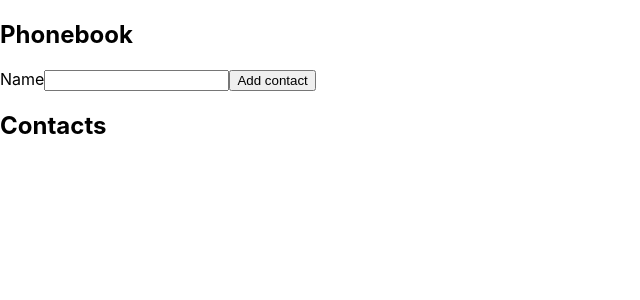
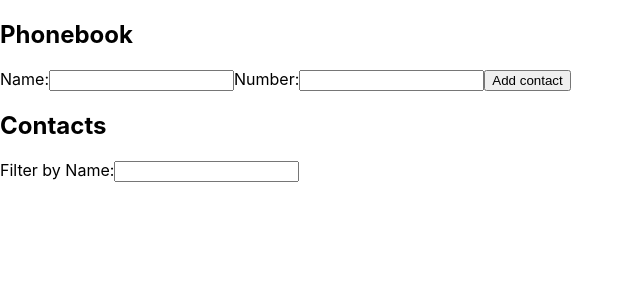
Before and after one commit to sshhsa/goit-react-hw-02-phonebook, a React (Create React App) app: page / in a window 1280 px wide. Shown: the top 300 px of the page, without its empty margins (0-640 px from the left). Built offline with nearby package versions, Linux system fonts and the light colour scheme.

Commit message:
big update

```diff
--- a/src/App.jsx
+++ b/src/App.jsx
@@ -1,21 +1,69 @@
 import React, {Component} from 'react';
 
-import PhoneBooks from './components/PhoneBooks';
+import Form from './components/Form/Form';
+import ContactsList from './components/ContactList/ContactList';
+import Filter from './components/Filter/Filter';
+import Chapter from 'components/Chapter/Chapter';
+
+import shortid from 'shortid';
+import css from './components/Style.module.css';
 
 class App extends Component {
-  state = {
+    state = {
     contacts: [],
-    name: ''
+    filter: ''
+  };
+
+  handleInputChange = evt => {
+    this.setState({
+      [evt.currentTarget.name]: evt.currentTarget.value,
+    });
+  };
+
+  handleOnSubmitForm = state => {
+    if (
+      this.state.contacts.find(
+        contact => contact.name.toLowerCase() === state.name.toLowerCase()
+      )
+    ) {
+      alert(`${state.name} is already in contacts!`);
+      return;
+    }
+    const contact = {
+      id: shortid.generate(),
+      name: state.name,
+      number: state.number,
+    };
+    this.setState(prevState => ({
+      contacts: [...prevState.contacts, contact],
+    }));
+  };
+
+  deleteEntries = evt => {
+    const idToDelete = evt.target.dataset.id;
+    this.setState(prevState => ({
+      contacts: prevState.contacts.filter(contact => contact.id !== idToDelete),
+    }));
   };
 
   render() {
-  const { contacts, name } = this.state;
-
+    const { contacts, filter } = this.state;
+    const filteredContacts = contacts.filter(contact =>
+      contact.name.toLowerCase().includes(filter.toLowerCase())
+    );
     return (
-      <div>
-        <PhoneBooks contacts={contacts} name={name} />
+      <div className={css.phoneBook}>
+            <Chapter chapter={'Phonebook'}></Chapter>
+            <Form formSubmit={this.handleOnSubmitForm} />
+                <Chapter chapter={'Contacts'}></Chapter>
+                <Filter text={filter} onChange={this.handleInputChange} />
+                <ContactsList
+                    contacts={filteredContacts}
+                    onDelete={this.deleteEntries}
+                />
       </div>
     );
   }
 }
+
 export default App;
--- /dev/null
+++ b/src/components/Chapter/Chapter.jsx
@@ -0,0 +1,7 @@
+const Chapter = ({ chapter }) => {
+  return (
+      <h2>{chapter}</h2>
+  );
+};
+
+export default Chapter;
--- /dev/null
+++ b/src/components/ContactList/ContactList.jsx
@@ -0,0 +1,16 @@
+const ContactsList = ({ contacts, onDelete }) => {
+  return (
+    <ul>
+      {contacts.map(contact => (
+        <li key={contact.id}>
+          {contact.name} - {contact.number}
+          <button type="button" data-id={contact.id} onClick={onDelete}>
+            Delete
+          </button>
+        </li>
+      ))}
+    </ul>
+  );
+};
+
+export default ContactsList;
--- /dev/null
+++ b/src/components/Filter/Filter.jsx
@@ -0,0 +1,18 @@
+const Filter = ({ text, onChange }) => {
+  return (
+    <label>
+      Filter by Name:
+      <input
+        type="text"
+        name="filter"
+        pattern="^[a-zA-Zа-яА-Я]+(([' -][a-zA-Zа-яА-Я ])?[a-zA-Zа-яА-Я]*)*$"
+        title="Name may contain only letters, apostrophe, dash and spaces. For example Adrian, Jacob Mercer, Charles de Batz de Castelmore d'Artagnan"
+        required
+        value={text}
+        onChange={onChange}
+      />
+    </label>
+  );
+};
+
+export default Filter;
--- /dev/null
+++ b/src/components/Form/Form.jsx
@@ -0,0 +1,64 @@
+import { Component } from 'react';
+
+import css from '../Style.module.css';
+
+class Form extends Component {
+  state = {
+    name: '',
+    number: '',
+  };
+
+  handleInputChange = evt => {
+    this.setState({
+      [evt.target.name]: evt.target.value,
+    });
+  };
+
+  handleOnSubmitForm = event => {
+    event.preventDefault();
+    this.props.formSubmit(this.state);
+    this.resetForm();
+  };
+
+  resetForm = () => {
+    this.setState({
+      name: '',
+      number: '',
+    });
+  };
+
+  render() {
+    const { name, number } = this.state;
+    return (
+      <form className={css.formSubmit} onSubmit={this.handleOnSubmitForm}>
+        <label>
+          Name:
+          <input
+            type="text"
+            name="name"
+            pattern="^[a-zA-Zа-яА-Я]+(([' -][a-zA-Zа-яА-Я ])?[a-zA-Zа-яА-Я]*)*$"
+            title="Name may contain only letters, apostrophe, dash and spaces. For example Adrian, Jacob Mercer, Charles de Batz de Castelmore d'Artagnan"
+            required
+            value={name}
+            onChange={this.handleInputChange}
+          />
+        </label>
+        <label>
+          Number:
+          <input
+            type="tel"
+            name="number"
+            pattern="\+?\d{1,4}?[-.\s]?\(?\d{1,3}?\)?[-.\s]?\d{1,4}[-.\s]?\d{1,4}[-.\s]?\d{1,9}"
+            title="Phone number must be digits and can contain spaces, dashes, parentheses and can start with +"
+            required
+            value={number}
+            onChange={this.handleInputChange}
+          />
+        </label>
+        <button type="submit">Add contact</button>
+      </form>
+    );
+  }
+}
+
+export default Form;
--- a/src/components/PhoneBooks.jsx
+++ /dev/null
@@ -1,76 +0,0 @@
-import React, { Component } from 'react';
-
-import css from './PhoneBooks.module.css';
-import shortid from 'shortid';
-
-class PhoneBooks extends Component {
-  constructor(props) {
-    super(props);
-    this.state = {
-      name: '',
-      contactList: []
-    };
-  }
-
-  handleInputChange = event => {
-    this.setState({
-      name: event.currentTarget.value
-    });
-  }
-
-  handleOnSubmitForm = event => {
-    event.preventDefault();
-
-    const { name } = this.state;
-    const newContact = {
-      id: shortid.generate(),
-      name: name
-    };
-
-    this.setState(prevState => ({
-      contactList: [...prevState.contactList, newContact],
-      name: ''
-    }));
-  }
-
-  render() {
-    const { name, contactList } = this.state;
-    const contactInputId = shortid.generate();
-
-    return (
-      <>
-        <div className={css.boxForm}>
-          <h2 className={css.sectionChapter}>Phonebook</h2>
-
-          <form onSubmit={this.handleOnSubmitForm}>
-            <label htmlFor={contactInputId}>Name</label>
-
-            <input
-              type="text"
-              name="newContact"
-              value={name}
-              className={css.inputContact}
-              id={contactInputId}
-              onChange={this.handleInputChange}
-              required
-            />
-
-            <button type="submit">Add contact</button>
-          </form>
-        </div>
-
-        <div className={css.boxContacts}>
-          <h2 className={css.sectionChapter}>Contacts</h2>
-
-          <ul className={css.contactList}>
-            {contactList.map(contact => (
-              <li key={contact.id}>{contact.name}</li>
-            ))}
-          </ul>
-        </div>
-      </>
-    );
-  }
-}
-
-export default PhoneBooks;
```
Also changed, not shown: src/components/PhoneBooks.module.css (deleted), src/components/Style.module.css (added).
